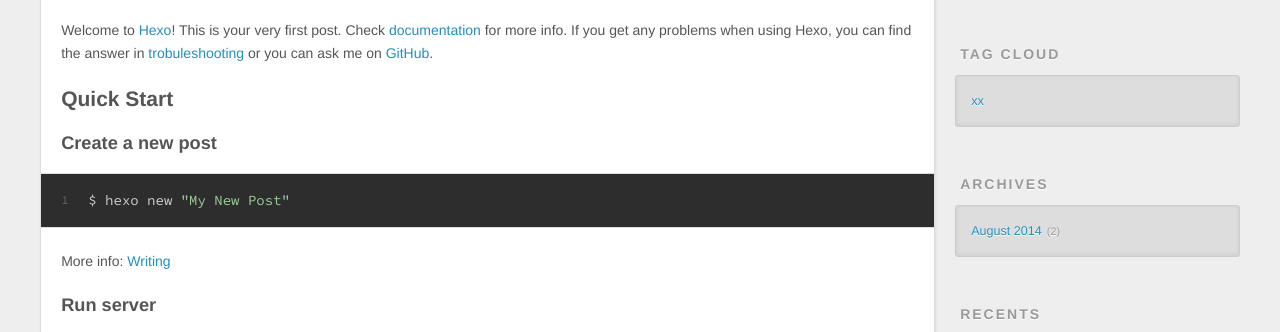
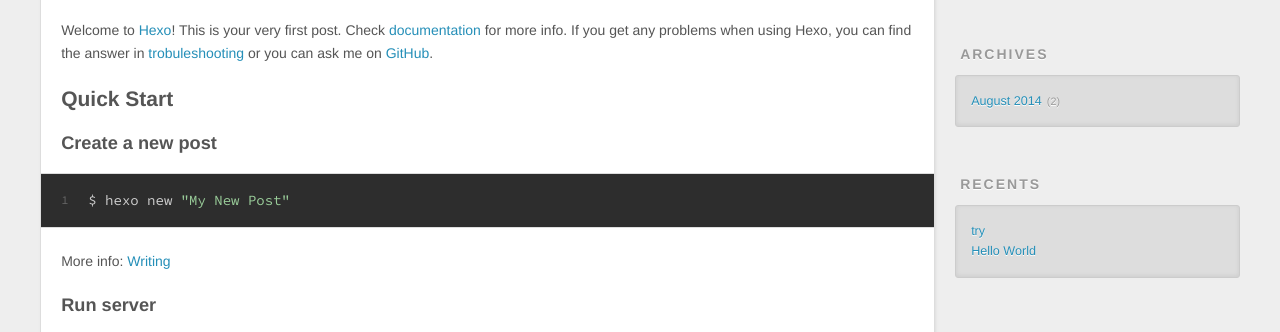
Before and after one commit to GunleoN/porridgec.github.io, a plain HTML site: page 2014/08/04/hello-world/index.html in a window 1280 px wide. Shown: the part 434-766 px from the top of the page. Drawn offline with nearby package versions, Linux system fonts and the light colour scheme.

Commit message:
Site updated: 2014-08-05 17:55:33

```diff
--- a/2014/08/04/hello-world/index.html
+++ b/2014/08/04/hello-world/index.html
@@ -156,15 +156,6 @@
 
 
   <div class="widget-wrap">
-    <h3 class="widget-title">Tag Cloud</h3>
-    <div class="widget tagcloud">
-      <a href="/tags/xx/" style="font-size: NaNpx;">xx</a>
-    </div>
-  </div>
-
-
-
-  <div class="widget-wrap">
     <h3 class="widget-title">Archives</h3>
     <div class="widget">
       <ul class="archive-list"><li class="archive-list-item"><a class="archive-list-link" href="/archives/2014/08">August 2014</a><span class="archive-list-count">2</span></li></ul>
```
Also changed, not shown: 2014/08/05/try/index.html (+0 -9 lines), about/index.html (+0 -9 lines), archives/2014/08/index.html (+0 -9 lines), archives/2014/index.html (+0 -9 lines), archives/index.html (+0 -9 lines), index.html (+0 -9 lines), tags/xx/index.html (+0 -9 lines).
